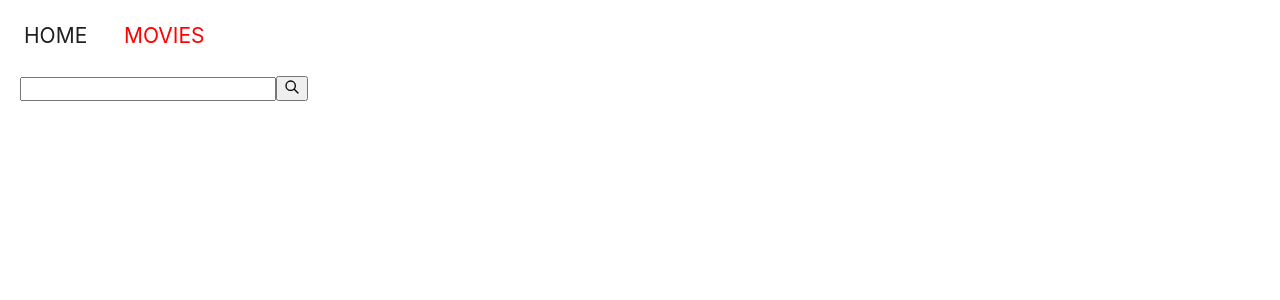
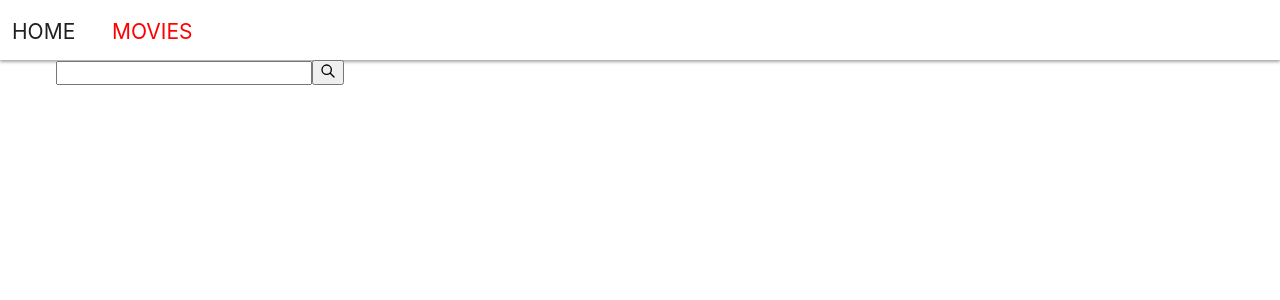
Before and after one commit to YuriyOhii/goit-react-hw-05-movies, a React (Create React App) app: page /goit-react-hw-05-movies/movies in a window 1280 px wide. Shown: the top 300 px of the page. Built offline with nearby package versions, Linux system fonts and the light colour scheme.

Commit message:
removes PageTitle adds Container

```diff
--- a/src/components/GlobalStyles.jsx
+++ b/src/components/GlobalStyles.jsx
@@ -3,7 +3,7 @@ import 'modern-normalize';
 
 export const GlobalStyles = createGlobalStyle`
     body {
-  margin: 20px;
+  margin: 0;
   font-family: -apple-system, BlinkMacSystemFont, 'Segoe UI', 'Roboto', 'Oxygen',
     'Ubuntu', 'Cantarell', 'Fira Sans', 'Droid Sans', 'Helvetica Neue',
     sans-serif;
@@ -15,4 +15,9 @@ code {
   font-family: source-code-pro, Menlo, Monaco, Consolas, 'Courier New',
     monospace;
 }
+
+ul {
+  margin: 0;
+  padding: 0;
+}
 `;
--- a/src/components/MovieList/MovieList.jsx
+++ b/src/components/MovieList/MovieList.jsx
@@ -2,7 +2,7 @@ import { useLocation, useSearchParams } from 'react-router-dom';
 import { Movie } from '../Movie/Movie';
 import { useEffect, useState } from 'react';
 import { searchMovies, getTrendingFilms } from '../../services/api';
-import { PageTitle } from 'components/PageTitle/PageTitle';
+import { Query } from './MovieList.styled';
 
 export const MovieList = () => {
   const [isLoading, setIsLoading] = useState(false);
@@ -36,13 +36,15 @@ export const MovieList = () => {
   }, [query, location]);
   return (
     <section>
-      {movies.length > 0 && (
-        <PageTitle>
-          {location.pathname === '/'
-            ? 'The most trending films of the day!'
-            : `Here we are! Films for your request ${query}`}
-        </PageTitle>
-      )}
+      {movies.length > 0 ? (
+        location.pathname === '/' ? (
+          <h1>The most trending films of the day!</h1>
+        ) : (
+          <h1>
+            Here we are! Films for your request: <Query>{query}</Query>
+          </h1>
+        )
+      ) : null}
       <ul>
         {movies.map(el => (
           <li key={el.id}>
--- a/src/components/MovieList/MovieList.styled.js
+++ b/src/components/MovieList/MovieList.styled.js
@@ -0,0 +1,7 @@
+import styled from 'styled-components';
+
+export const Query = styled.span`
+text-transform: capitalize;
+color: ${({theme})=>theme.colors.red};
+font-size: 24px;
+`
--- a/src/components/PageTitle/PageTitle.jsx
+++ /dev/null
@@ -1,9 +0,0 @@
-import PropTypes from 'prop-types';
-
-export const PageTitle = ({ children }) => {
-  return <h1>{children}</h1>;
-};
-
-PageTitle.propTypes = {
-  children: PropTypes.any,
-};
--- a/src/components/SharedLayout/SharedLayout.jsx
+++ b/src/components/SharedLayout/SharedLayout.jsx
@@ -1,11 +1,17 @@
 import { Suspense } from 'react';
 import { Outlet } from 'react-router-dom';
-import { Link, LinkList, LinkItem } from './SharedLayout.styled';
+import {
+  Link,
+  LinkList,
+  LinkItem,
+  Header,
+  Container,
+} from './SharedLayout.styled';
 
 export const SharedLayout = () => {
   return (
     <>
-      <header>
+      <Header>
         <nav>
           <LinkList>
             <LinkItem>
@@ -16,10 +22,12 @@ export const SharedLayout = () => {
             </LinkItem>
           </LinkList>
         </nav>
-      </header>
-      <Suspense fallback={<div>LOADING...</div>}>
-        <Outlet />
-      </Suspense>
+      </Header>
+      <Container>
+        <Suspense fallback={<div>LOADING...</div>}>
+          <Outlet />
+        </Suspense>
+      </Container>
     </>
   );
 };
--- a/src/components/SharedLayout/SharedLayout.styled.js
+++ b/src/components/SharedLayout/SharedLayout.styled.js
@@ -18,13 +18,27 @@ export const Link = styled(NavLink)`
 `;
 
 export const LinkList = styled.ul`
-  height: 40px;
-  padding: ${({ theme }) => theme.spacing(1)};
+  height: 60px;
+  padding-top: ${({ theme }) => theme.spacing(5)};
+  padding-bottom: ${({ theme }) => theme.spacing(1)};
+  padding-left: ${({ theme }) => theme.spacing(3)};
   display: flex;
   gap: ${({ theme }) => theme.spacing(5)};
+`;
+
+export const Container = styled.div`
+  padding-left: ${({ theme }) => theme.spacing(4)};
+  padding-right: ${({ theme }) => theme.spacing(3)};
+  max-width: 1200px;
+  margin-left: auto;
+  margin-right: auto;
 `;
 
 export const LinkItem = styled.li`
   list-style: none;
   min-width: 80px;
 `;
+
+export const Header = styled.header`
+  box-shadow: rgba(0, 0, 0, 0.35) 0px 2px 3px;
+`;
```
Also changed, not shown: src/components/PageTitle/PageTitle.styled.js (deleted).
